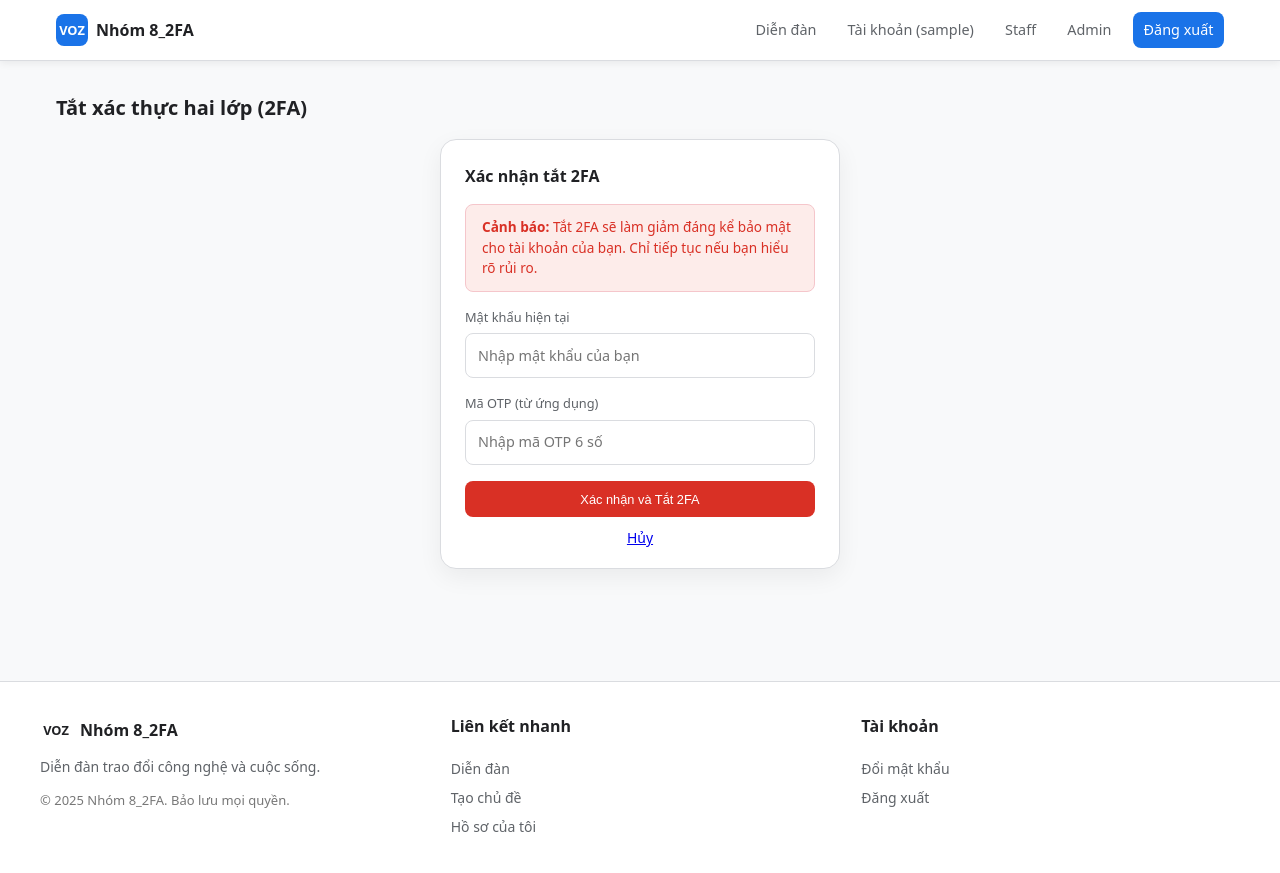
After one commit to Hoa-ne/twofa_site, a Django app: page /accounts/disable-2fa/ in a window 1280 px wide. The commit adds this page. Run offline with Django 4.2, Linux system fonts and the light colour scheme; a user stored in the database is signed in; tables that the repository leaves empty hold one stand-in row (values such as "Sample post").

Commit message:
thêm chức năng tắt user ở user

```diff
--- a/accounts/forms.py
+++ b/accounts/forms.py
@@ -250,3 +250,33 @@ class ProfileEditForm(forms.ModelForm):
             "avatar": "Ảnh đại diện (Avatar)",
             "bio": "Tiểu sử (Bio)",
         }
+
+class Disable2FAForm(forms.Form):
+    """
+    Form yêu cầu mật khẩu và OTP để xác nhận tắt 2FA.
+    """
+    password = forms.CharField(
+        label="Mật khẩu hiện tại",
+        widget=forms.PasswordInput(attrs={
+            "class": "form-input",
+            "placeholder": "Nhập mật khẩu của bạn"
+        })
+    )
+    otp_code = forms.CharField(
+        label="Mã OTP (từ ứng dụng)",
+        max_length=8,
+        widget=forms.TextInput(attrs={
+            "class": "form-input",
+            "placeholder": "Nhập mã OTP 6 số"
+        })
+    )
+
+    def __init__(self, user, *args, **kwargs):
+        super().__init__(*args, **kwargs)
+        self.user = user
+
+    def clean_password(self):
+        password = self.cleaned_data.get("password")
+        if not self.user.check_password(password):
+            raise forms.ValidationError("Mật khẩu không đúng.")
+        return password
--- /dev/null
+++ b/accounts/templates/accounts/disable_2fa.html
@@ -0,0 +1,47 @@
+{% extends "base.html" %}
+{% block title %}Tắt xác thực hai lớp (2FA){% endblock %}
+{% block content %}
+
+<h1 class="page-heading">Tắt xác thực hai lớp (2FA)</h1>
+
+<div class="card form-wrapper">
+    <div class="card-header">Xác nhận tắt 2FA</div>
+
+    <div class="alert-error" style="margin-bottom: 1rem;">
+        <strong>Cảnh báo:</strong> Tắt 2FA sẽ làm giảm đáng kể bảo mật cho tài khoản của bạn. Chỉ tiếp tục nếu bạn hiểu rõ rủi ro.
+    </div>
+
+    <form method="post">
+        {% csrf_token %}
+
+        {% if form.non_field_errors %}
+            <div class="alert-error">
+                {{ form.non_field_errors }}
+            </div>
+        {% endif %}
+
+        <div class="form-group">
+            <label class="form-label" for="{{ form.password.id_for_label }}">Mật khẩu hiện tại</label>
+            {{ form.password }}
+            {% if form.password.errors %}
+                <div class="form-error">{{ form.password.errors }}</div>
+            {% endif %}
+        </div>
+
+        <div class="form-group">
+            <label class="form-label" for="{{ form.otp_code.id_for_label }}">Mã OTP (từ ứng dụng)</label>
+            {{ form.otp_code }}
+            {% if form.otp_code.errors %}
+                <div class="form-error">{{ form.otp_code.errors }}</div>
+            {% endif %}
+        </div>
+
+        <button class="btn-danger" type="submit" style="width: 100%;">Xác nhận và Tắt 2FA</button>
+        <a href="{% url 'accounts:dashboard' %}"
+           style="display: block; text-align: center; margin-top: 10px; font-size: 14px;">
+           Hủy
+        </a>
+    </form>
+</div>
+
+{% endblock %}
--- a/accounts/urls.py
+++ b/accounts/urls.py
@@ -2,7 +2,6 @@ from django.urls import path, reverse_lazy
 from django.contrib.auth import views as auth_views
 from . import views
 
-# SỬA: Xóa 'method_decorator'
 from django_ratelimit.decorators import ratelimit
 
 app_name = "accounts"
@@ -16,13 +15,14 @@ urlpatterns = [
     path("login/", views.login_view, name="login"),
     path("logout/", views.logout_view, name="logout"),
 
-    # URLS MỚI CHO 2FA
     path("otp/", views.otp_verify_view, name="otp_verify"),
     path("otp/send-email/", views.send_email_otp_view, name="send_email_otp"),
     path("otp/backup/", views.backup_code_verify_view, name="backup_code_verify"),
 
     path("enable-2fa/", views.enable_2fa_view, name="enable_2fa"),
     path("enable-2fa/complete/", views.enable_2fa_complete_view, name="enable_2fa_complete"),
+    # THÊM MỚI URL NÀY
+    path("disable-2fa/", views.disable_2fa_view, name="disable_2fa"),
 
     # Ép đổi mật khẩu sau sự cố bảo mật
     path("change-password/", views.change_password_view, name="change_password"),
@@ -34,11 +34,8 @@ urlpatterns = [
     path("staff-area/", views.staff_only_view, name="staff_only"),
 
     # --- Password reset flow ---
-
-    # SỬA LẠI CÁCH DÙNG DECORATOR
     path(
         "password-reset/",
-        # Áp dụng decorator trực tiếp lên .as_view()
         ratelimit(key='ip', rate='2/m', block=True)
         (auth_views.PasswordResetView.as_view(
             template_name="accounts/password_reset_form.html",
@@ -71,7 +68,6 @@ urlpatterns = [
         ),
         name="password_reset_complete",
     ),
-    # Dashboard người dùng
     path("dashboard/", views.dashboard_view, name="dashboard"),
 
     # URLS CHO PROFILE
--- a/accounts/views.py
+++ b/accounts/views.py
@@ -33,6 +33,11 @@ from .otp_algo import (
 import time
 import secrets
 import hmac
+
+from .forms import (
+    RegisterForm, LoginForm, OTPForm, Enable2FAConfirmForm,
+    ChangePasswordForm, BackupCodeForm, Disable2FAForm # <-- THÊM MỚI
+)
 
 # SỬA: Đổi tên hàm _log_event -> record_security_event
 def record_security_event(user, event_type, request=None, note=""):
@@ -580,6 +585,46 @@ def profile_view(request, username):
     }
     return render(request, "accounts/profile_view.html", context)
 
+@login_required
+@ratelimit(key='ip', rate='5/m', block=True)
+def disable_2fa_view(request):
+    """
+    Cho phép user tự tắt 2FA sau khi xác nhận mật khẩu và OTP.
+    """
+    user = request.user
+    if not user.is_2fa_enabled:
+        messages.error(request, "2FA chưa được bật.")
+        return redirect("accounts:dashboard")
+
+    if request.method == "POST":
+        form = Disable2FAForm(user, request.POST)
+        if form.is_valid():
+            # Form đã kiểm tra mật khẩu, giờ chỉ cần kiểm tra OTP
+            code = form.cleaned_data["otp_code"]
+            ok = verify_totp(user.otp_secret, code, period=30, digits=6, algo="SHA1", window=1)
+
+            if ok:
+                # Tắt 2FA
+                user.is_2fa_enabled = False
+                user.otp_secret = None
+                user.failed_otp_attempts = 0
+                user.otp_locked = False
+                user.save()
+
+                # Xóa backup codes
+                user.backup_codes.all().delete()
+
+                # Ghi log
+                record_security_event(user, "DISABLE_2FA", request=request, note="User disabled 2FA (self)")
+                messages.success(request, "Xác thực hai lớp (2FA) đã được tắt.")
+                return redirect("accounts:dashboard")
+            else:
+                form.add_error("otp_code", "Mã OTP không hợp lệ.")
+    else:
+        form = Disable2FAForm(user)
+
+    return render(request, "accounts/disable_2fa.html", {"form": form})
+
 def ratelimited_error_view(request, exception=None):
     """
     View để hiển thị khi một user bị ratelimit (HTTP 403).
```
Also changed, not shown: accounts/templates/accounts/dashboard.html (+15 -0 lines), media/avatars/z6667168087626_dbb5ac34e3d986c32297891b4fecd26f_jfer7p8.jpg (added).
